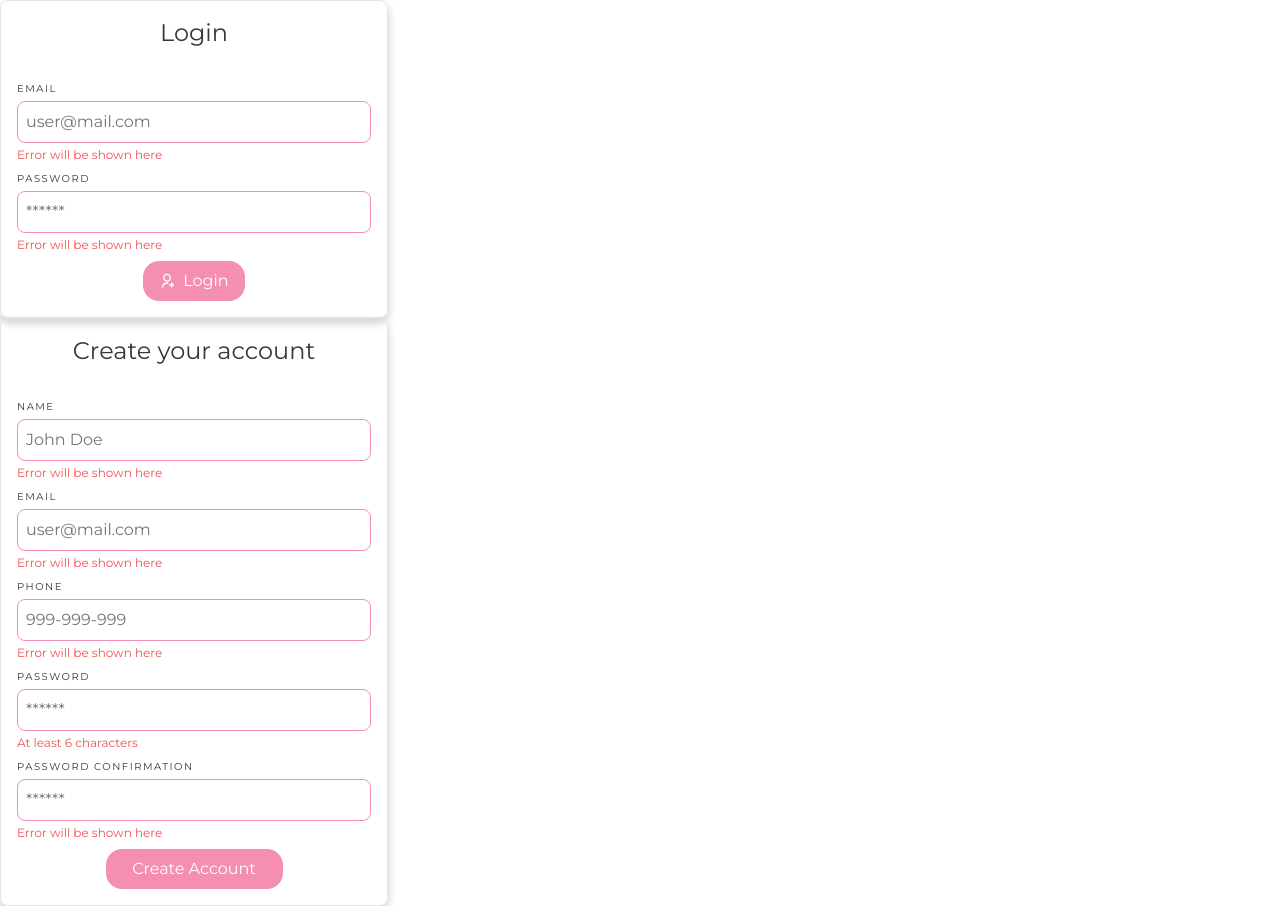
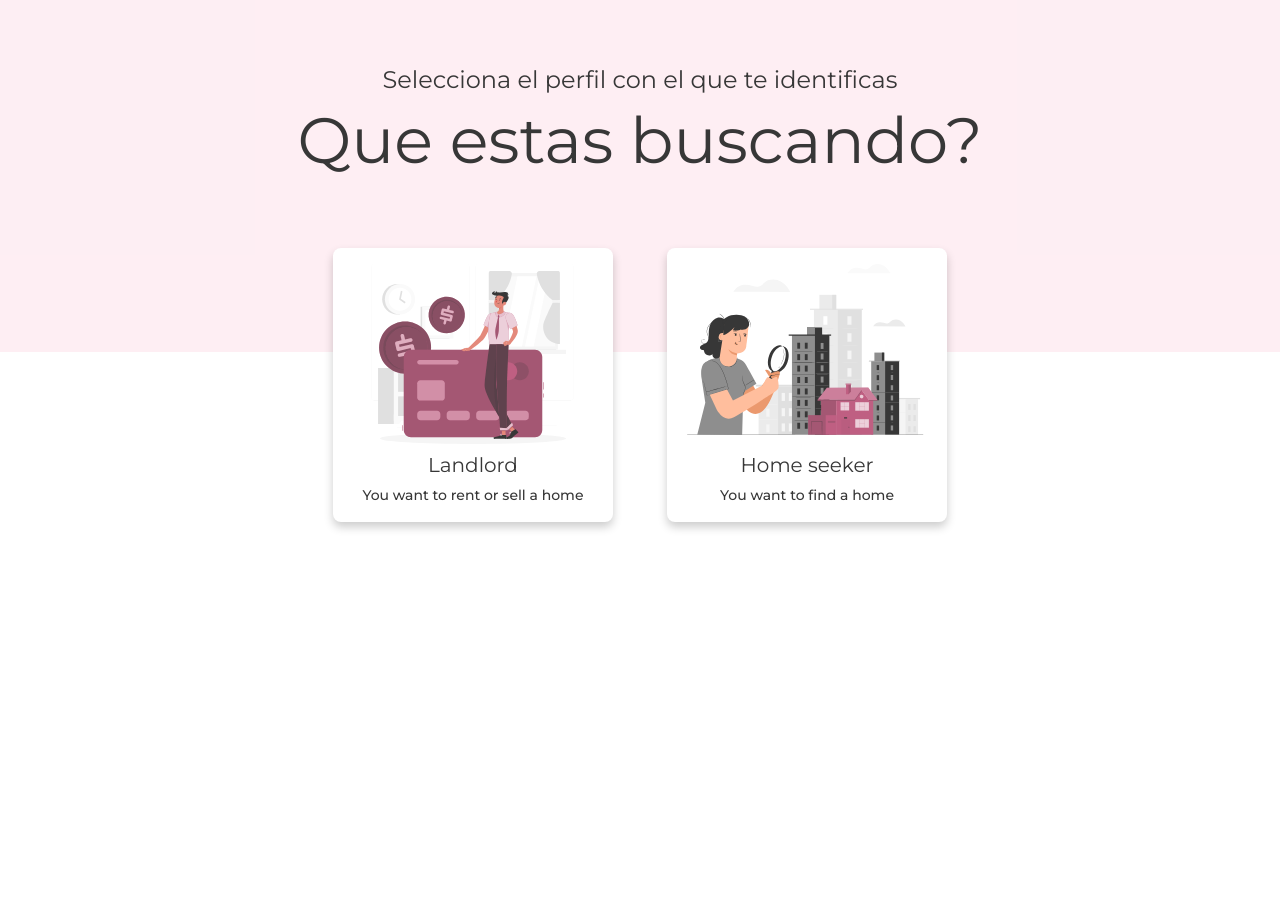
Before and after one commit to Alejandro1709/GetThatHome-Client, a React (Create React App) app: page /signup in a window 1280 px wide. After the commit the page ends 800 px from the top, so only its background shows below. Built offline with nearby package versions, Linux system fonts and the light colour scheme.

Commit message:
Add: Signup Page

```diff
--- /dev/null
+++ b/src/components/SignUpCard.js
@@ -0,0 +1,42 @@
+import { typography } from '../styles';
+import { boxShadow } from '../styles/utils';
+import styled from '@emotion/styled';
+
+const StyledCard = styled.div`
+  height: 17.13rem;
+  width: 17.5rem;
+  background-color: white;
+  padding: 1rem 1.25rem;
+  border-radius: 0.5rem;
+  cursor: pointer;
+  ${boxShadow[1]};
+`;
+const StyledCardImage = styled.img``;
+
+const StyledCardInfo = styled.div`
+  display: flex;
+  flex-direction: column;
+  gap: 0.38rem;
+`;
+
+const StyledCardTitle = styled.h2`
+  ${typography.headline[6]}
+`;
+
+const StyledCardDesc = styled.p`
+  ${typography.subtitle[2]}
+`;
+
+function SignUpCard({ title, desc, Image }) {
+  return (
+    <StyledCard>
+      <StyledCardImage src={Image} alt='Illustration' draggable={false} />
+      <StyledCardInfo>
+        <StyledCardTitle>{title}</StyledCardTitle>
+        <StyledCardDesc>{desc}</StyledCardDesc>
+      </StyledCardInfo>
+    </StyledCard>
+  );
+}
+
+export default SignUpCard;
--- /dev/null
+++ b/src/components/SignUpWelcome.js
@@ -0,0 +1,58 @@
+import { Fragment } from 'react';
+import { typography } from '../styles';
+import Credit from '../assets/images/credit_card.svg';
+import HouseSeeking from '../assets/images/house_seeking.svg';
+import SignUpCard from './SignUpCard';
+import styled from '@emotion/styled';
+
+const StyledHeaderTop = styled.div`
+  display: flex;
+  flex-direction: column;
+  align-items: center;
+  text-align: center;
+  padding-top: 4rem;
+`;
+
+const StyledInstructions = styled.p`
+  ${typography.headline[5]}
+`;
+
+const StyledHeading = styled.h1`
+  ${typography.headline[2]}
+`;
+
+const StyledHeaderBottom = styled.div`
+  display: flex;
+  flex-direction: row;
+  justify-content: center;
+  gap: 3.38rem;
+  text-align: center;
+  padding-top: 4rem;
+`;
+
+function SignUpWelcome() {
+  return (
+    <Fragment>
+      <StyledHeaderTop>
+        <StyledInstructions>
+          Selecciona el perfil con el que te identificas
+        </StyledInstructions>
+        <StyledHeading>Que estas buscando?</StyledHeading>
+      </StyledHeaderTop>
+      <StyledHeaderBottom>
+        <SignUpCard
+          title='Landlord'
+          desc='You want to rent or sell a home'
+          Image={Credit}
+        />
+        <SignUpCard
+          title='Home seeker'
+          desc='You want to find a home'
+          Image={HouseSeeking}
+        />
+      </StyledHeaderBottom>
+    </Fragment>
+  );
+}
+
+export default SignUpWelcome;
--- a/src/pages/SignupPage.js
+++ b/src/pages/SignupPage.js
@@ -1,12 +1,24 @@
-import LoginForm from '../components/LoginForm';
 import SignUpForm from '../components/SignUpForm';
+import { colors } from '../styles';
+import SignUpWelcome from '../components/SignUpWelcome';
+import styled from '@emotion/styled';
+
+const StyledSignUpPage = styled.div`
+  min-height: 100vh;
+`;
+
+const StyledHeader = styled.header`
+  height: 22rem;
+  background-color: ${colors.primary[100]};
+`;
 
 function SignupPage() {
   return (
-    <div>
-      <LoginForm />
-      <SignUpForm />
-    </div>
+    <StyledSignUpPage>
+      <StyledHeader>
+        <SignUpWelcome />
+      </StyledHeader>
+    </StyledSignUpPage>
   );
 }
 
```
